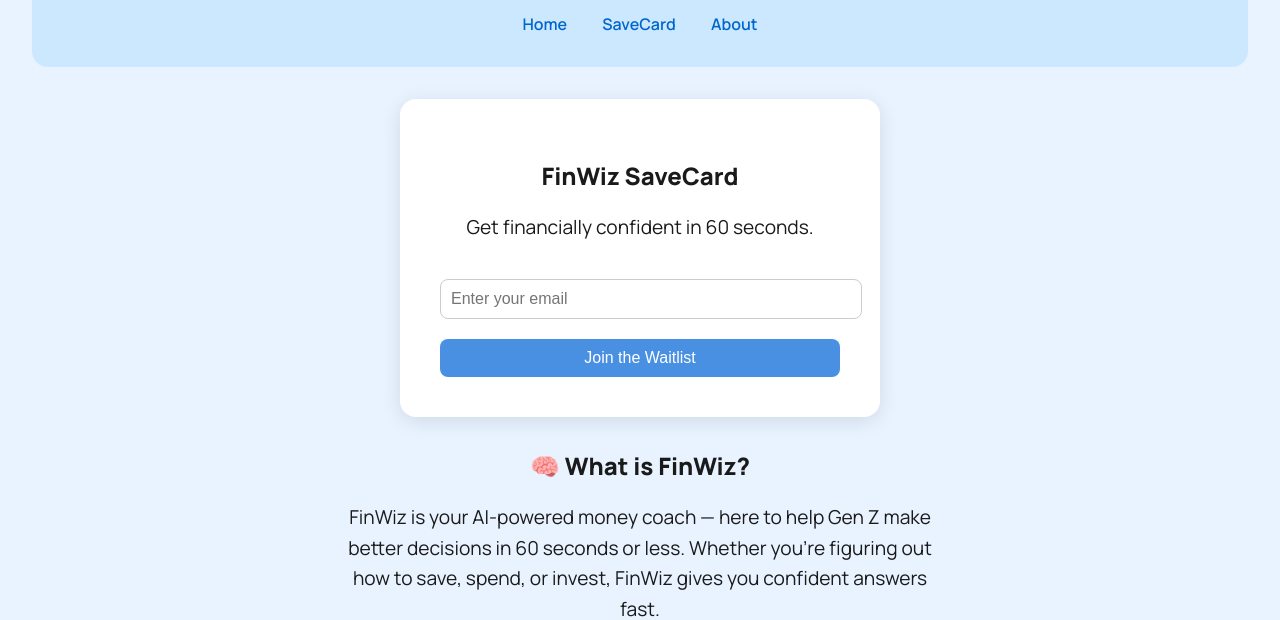
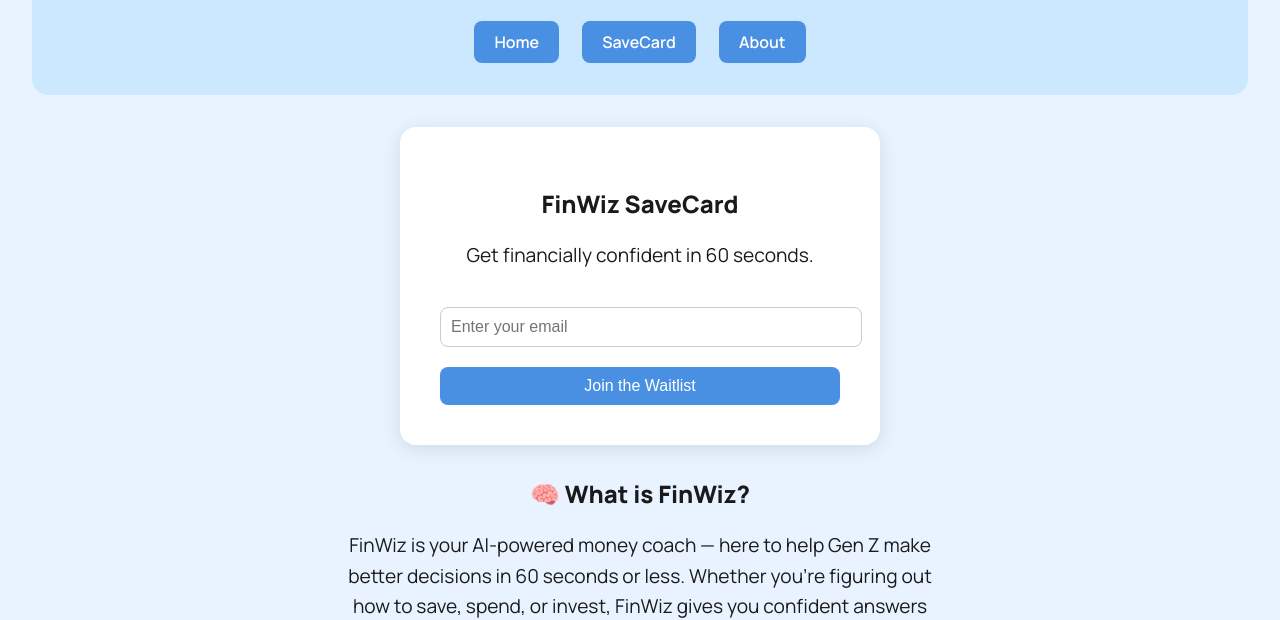
Before and after one commit to vmos-gb/finwiz-landing, a plain HTML site: page index.html in a window 1280 px wide. Shown: the part 191-811 px from the top of the page. Drawn offline with Linux system fonts and the light colour scheme.

Commit message:
improve styling

```diff
--- a/index.html
+++ b/index.html
@@ -30,14 +30,22 @@
       font-size: 1.2rem;
       line-height: 1.6;
     }
+    nav {
+      margin-top: 1.5rem;
+    }
     nav a {
-      margin: 0 1rem;
+      display: inline-block;
+      padding: 10px 20px;
+      margin: 0 10px;
+      background-color: #4A90E2;
+      color: white;
       text-decoration: none;
-      color: #0066cc;
       font-weight: 600;
+      border-radius: 8px;
+      transition: background-color 0.3s ease;
     }
     nav a:hover {
-      text-decoration: underline;
+      background-color: #357ABD;
     }
     .container {
       background: white;
@@ -77,9 +85,9 @@
     <h1>Welcome to FinWiz</h1>
     <p>Helping you make smarter money moves, starting the moment you get paid.</p>
     <nav>
-      <a href="#">Home</a>
-      <a href="#">SaveCard</a>
-      <a href="#">About</a>
+      <a href="index.html">Home</a>
+      <a href="savecard.html">SaveCard</a>
+      <a href="about.html">About</a>
     </nav>
   </header>
 
```
